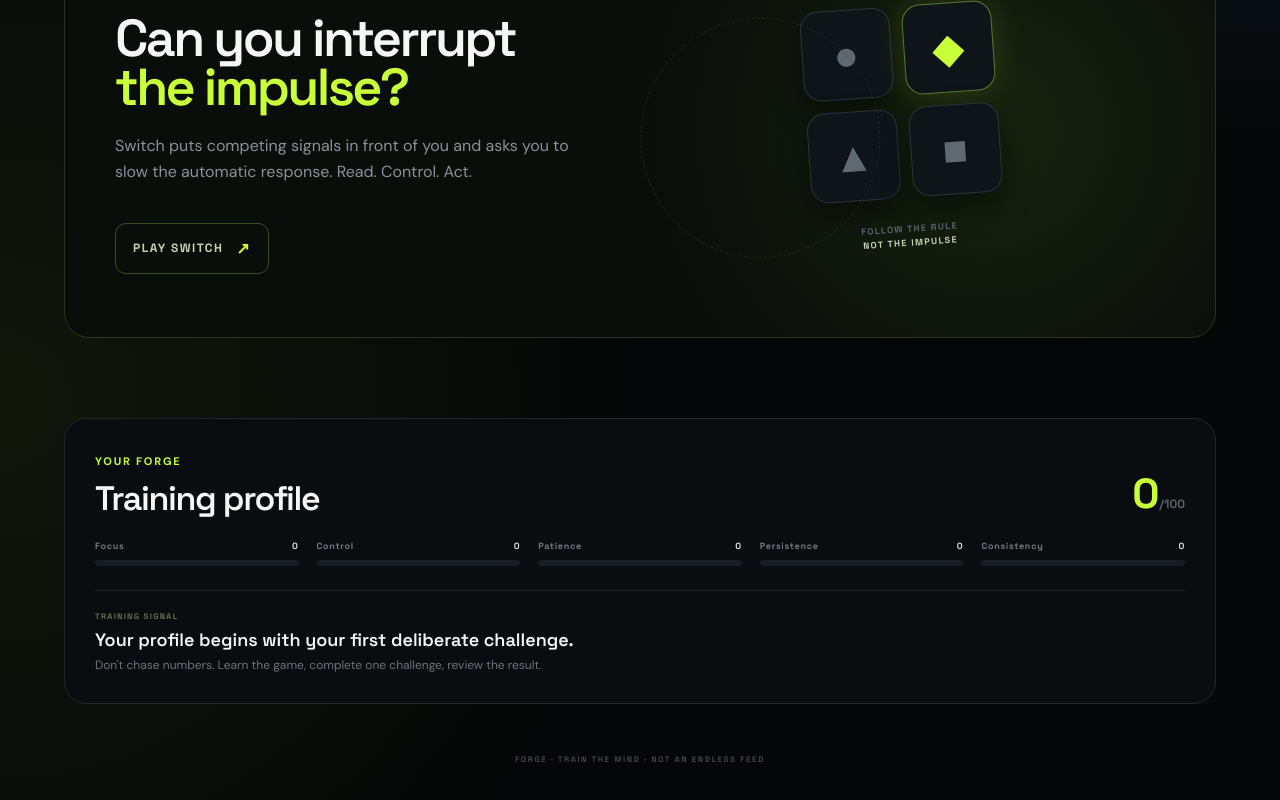
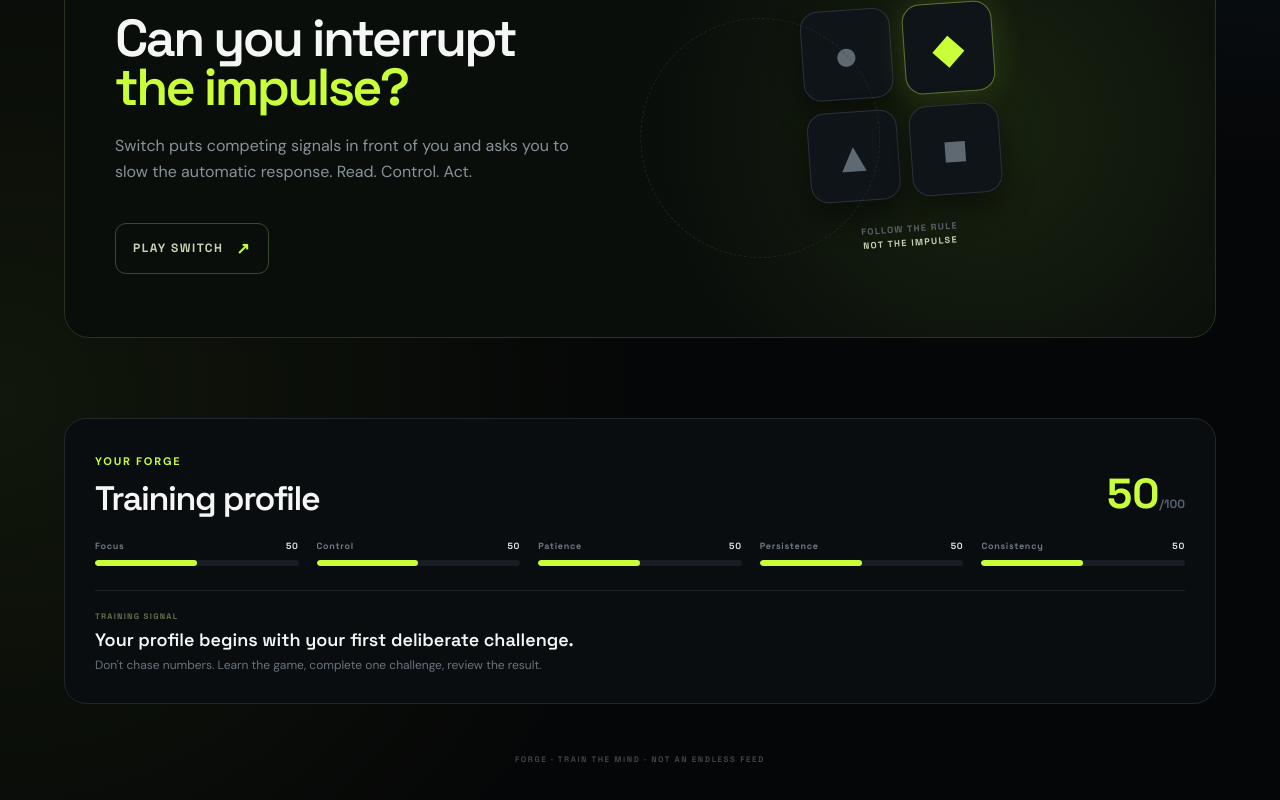
Before and after one commit to Nar-Lod/FORGE, a Next.js app: page / in a window 1280 px wide. Shown: the part 1360-2160 px from the top of the page. Built offline with nearby package versions, Linux system fonts and the light colour scheme.

Commit message:
Read home profile from shared FORGE analytics

```diff
--- a/app/page.tsx
+++ b/app/page.tsx
@@ -2,6 +2,7 @@
 
 import Link from "next/link";
 import { useEffect, useMemo, useState } from "react";
+import { getAnalyticsEvents, getPlayerModel, type ForgeSkill } from "../lib/forge-analytics";
 
 const skills = [
   ["FOCUS", "Hold attention when distractions compete.", "/challenges/focus", "01", "◎"],
@@ -10,11 +11,25 @@ const skills = [
   ["PERSISTENCE", "Adapt when the challenge gets harder.", "/challenges/persistence", "04", "↻"],
   ["CONSISTENCY", "Remember your pattern. Rebuild it.", "/challenges/consistency", "05", "▦"],
 ];
-const fallbackMetrics = [["Focus", 0], ["Control", 0], ["Patience", 0], ["Persistence", 0], ["Consistency", 0]];
+const skillLabels: Record<ForgeSkill, string> = {
+  focus: "Focus",
+  control: "Control",
+  patience: "Patience",
+  persistence: "Persistence",
+  consistency: "Consistency",
+};
+const fallbackMetrics: [string, number][] = Object.values(skillLabels).map((label) => [label, 0]);
 
 export default function Home(){
-  const [metrics,setMetrics]=useState(fallbackMetrics),[sessions,setSessions]=useState(0);
-  useEffect(()=>{const saved=window.localStorage.getItem("forge.metrics"),ss=Number(window.localStorage.getItem("forge.sessions")||0);if(saved){try{setMetrics(JSON.parse(saved))}catch{}}setSessions(ss)},[]);
+  const [metrics,setMetrics]=useState<[string,number][]>(fallbackMetrics),[sessions,setSessions]=useState(0);
+  useEffect(()=>{
+    const model=getPlayerModel();
+    const next=(Object.entries(skillLabels) as [ForgeSkill,string][])
+      .map(([skill,label])=>[label,Math.round(model.skills[skill].rating*100)] as [string,number]);
+    setMetrics(next);
+    const completed=getAnalyticsEvents().filter((event)=>event.event==="session_completed").length;
+    setSessions(completed);
+  },[]);
   const overall=metrics.length?Math.round(metrics.reduce((s,[,v])=>s+Number(v),0)/metrics.length):0;
   const strongest=useMemo(()=>[...metrics].sort((a,b)=>Number(b[1])-Number(a[1]))[0],[metrics]);
   return <div className="forge-world">
```
